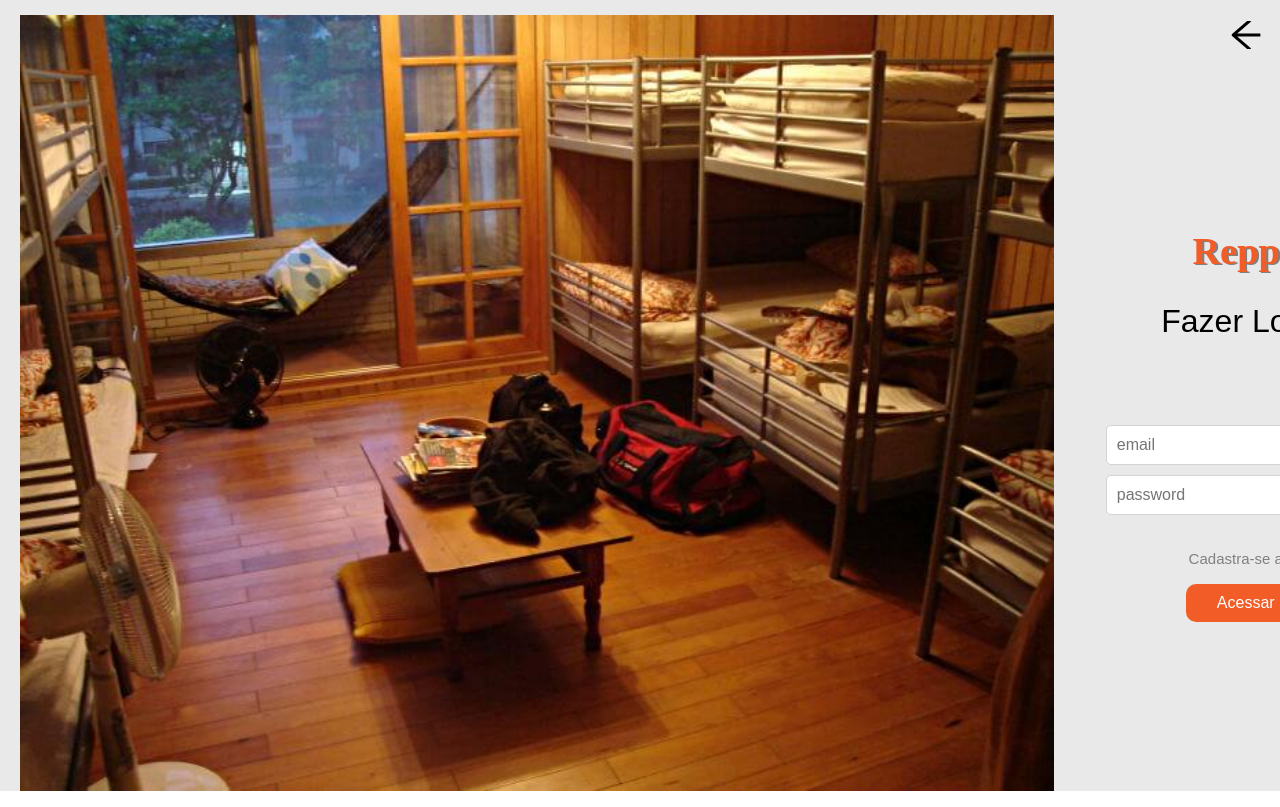
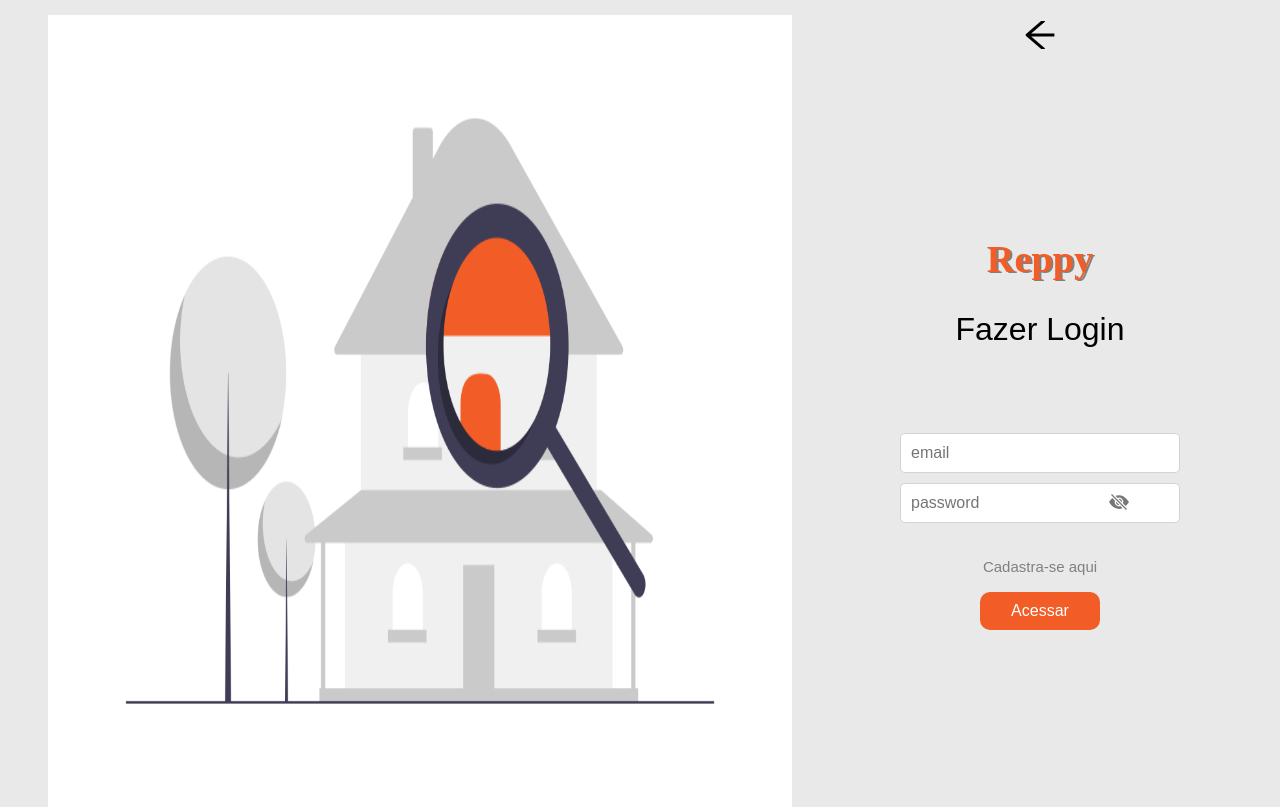
Before and after one commit to felipeenunes/reppy-front, a React (Create React App) app: page /login in a window 1280 px wide. Built offline with nearby package versions, Linux system fonts and the light colour scheme; a web font is replaced by a local one.

Commit message:
fix: login img

```diff
--- a/src/pages/Login/index.js
+++ b/src/pages/Login/index.js
@@ -6,7 +6,7 @@
 import { useAuth } from "../../providers/Auth";
 import { Link, useHistory } from "react-router-dom";
 import { AiOutlineArrowLeft } from "react-icons/ai";
-import republica from "../../asserts/republica-estudantes.jpg";
+import republica from "../../asserts/republica-estudantes.png";
 import { BsFillEyeSlashFill } from "react-icons/bs";
 import { IoEyeSharp } from "react-icons/io5";
 import { useState } from "react";
--- a/src/pages/Login/styles.js
+++ b/src/pages/Login/styles.js
@@ -1,6 +1,9 @@
 import styled from "styled-components";
 
 export const Container = styled.main`
+  width: 100vw;
+  height: 100vh;
+
   #logo {
     margin: 0;
   }
@@ -36,7 +39,8 @@
   .image {
     margin-top: 15px;
 
-    height: 97vh;
+    height: 99vh;
+    width: 60%;
   }
 `;
 export const ContainerForm = styled.section`
```
Also changed, not shown: src/asserts/republica-estudantes.jpg (deleted), src/asserts/republica-estudantes.png (added).
